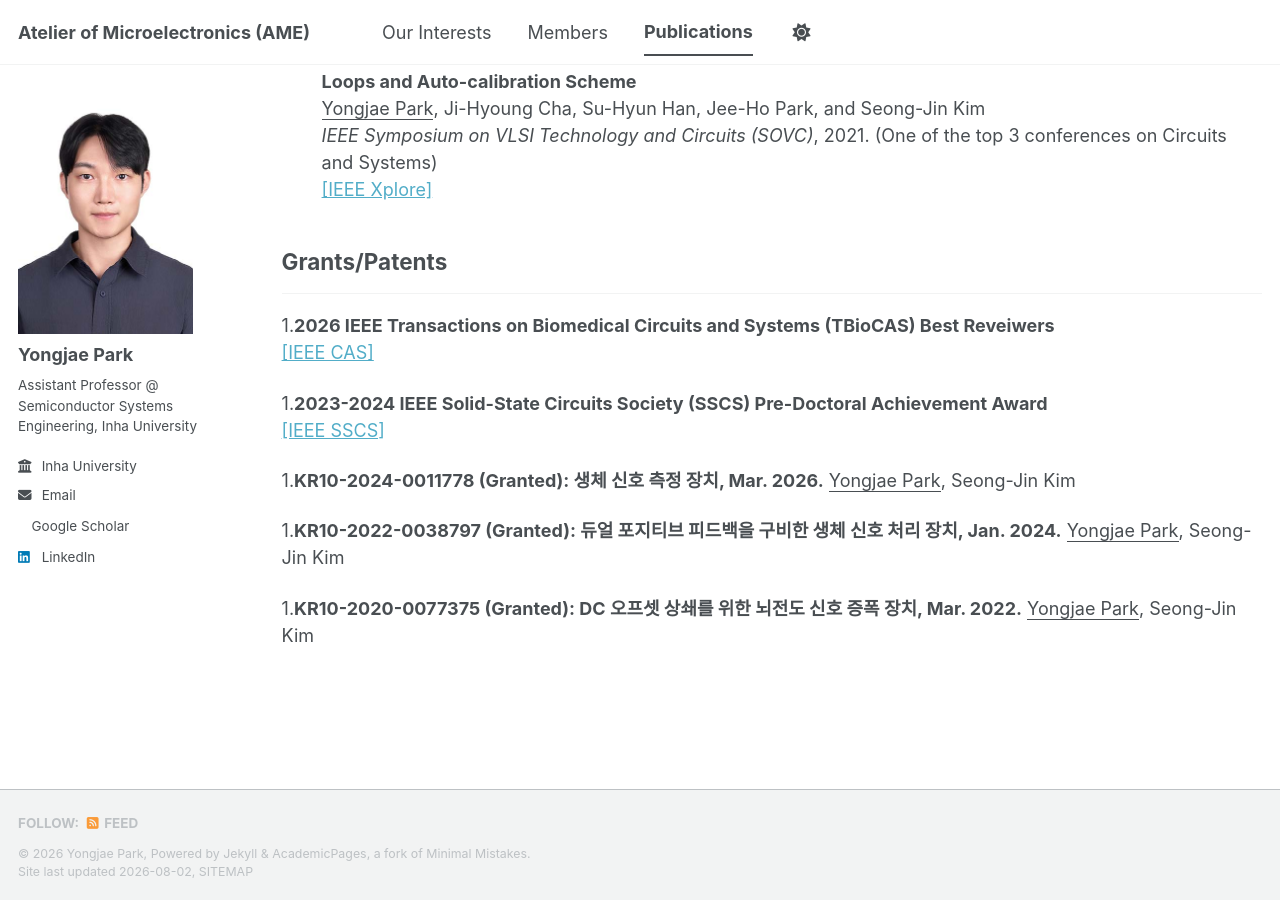
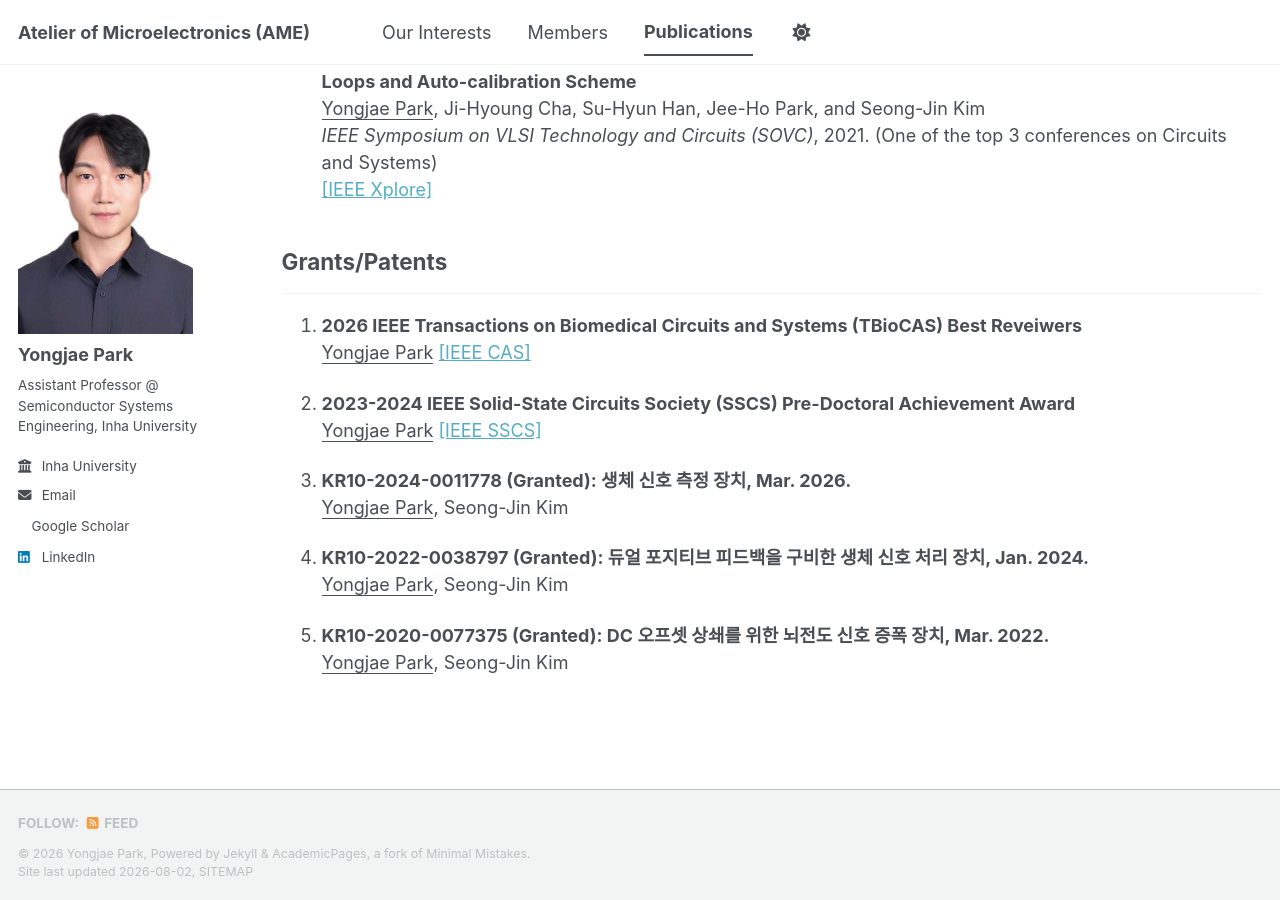
Before and after one commit to yong27park/AME.github.io, a Jekyll site: the page built from _pages/publications.md, in a window 1280 px wide and 900 px high, scrolled down 3454 px. Built offline with Jekyll 4.4.1, drawn with Linux system fonts in a browser that asks for light colours; a style sheet for code colours, icons or effects is not loaded.

Commit message:
Update publications.md

```diff
--- a/_pages/publications.md
+++ b/_pages/publications.md
@@ -105,17 +105,17 @@ author_profile: true
 
 ## Grants/Patents
 ---
-1.**2026 IEEE Transactions on Biomedical Circuits and Systems (TBioCAS) Best Reveiwers**<br>
-[[IEEE CAS]](https://https://ieee-cas.org/post/news/ieee-cass-announces-2026-publications-best-associate-editor-and-best-reviewer-award)
+1. **2026 IEEE Transactions on Biomedical Circuits and Systems (TBioCAS) Best Reveiwers**<br>
+<u>Yongjae Park</u> [[IEEE CAS]](https://https://ieee-cas.org/post/news/ieee-cass-announces-2026-publications-best-associate-editor-and-best-reviewer-award)
 
-1.**2023-2024 IEEE Solid-State Circuits Society (SSCS) Pre-Doctoral Achievement Award**<br>
-[[IEEE SSCS]](https://sscs.ieee.org/membership/awards/predoctoral-achievement-award/)
+1. **2023-2024 IEEE Solid-State Circuits Society (SSCS) Pre-Doctoral Achievement Award**<br>
+<u>Yongjae Park</u> [[IEEE SSCS]](https://sscs.ieee.org/membership/awards/predoctoral-achievement-award/)
 
-1.**KR10-2024-0011778 (Granted): 생체 신호 측정 장치, Mar. 2026.**
+1. **KR10-2024-0011778 (Granted): 생체 신호 측정 장치, Mar. 2026.** <br>
  <u>Yongjae Park</u>, Seong-Jin Kim
 
-1.**KR10-2022-0038797 (Granted): 듀얼 포지티브 피드백을 구비한 생체 신호 처리 장치, Jan. 2024.**
+1. **KR10-2022-0038797 (Granted): 듀얼 포지티브 피드백을 구비한 생체 신호 처리 장치, Jan. 2024.** <br>
  <u>Yongjae Park</u>, Seong-Jin Kim
 
-1.**KR10-2020-0077375 (Granted): DC 오프셋 상쇄를 위한 뇌전도 신호 증폭 장치, Mar. 2022.**
+1. **KR10-2020-0077375 (Granted): DC 오프셋 상쇄를 위한 뇌전도 신호 증폭 장치, Mar. 2022.** <br>
  <u>Yongjae Park</u>, Seong-Jin Kim
```
